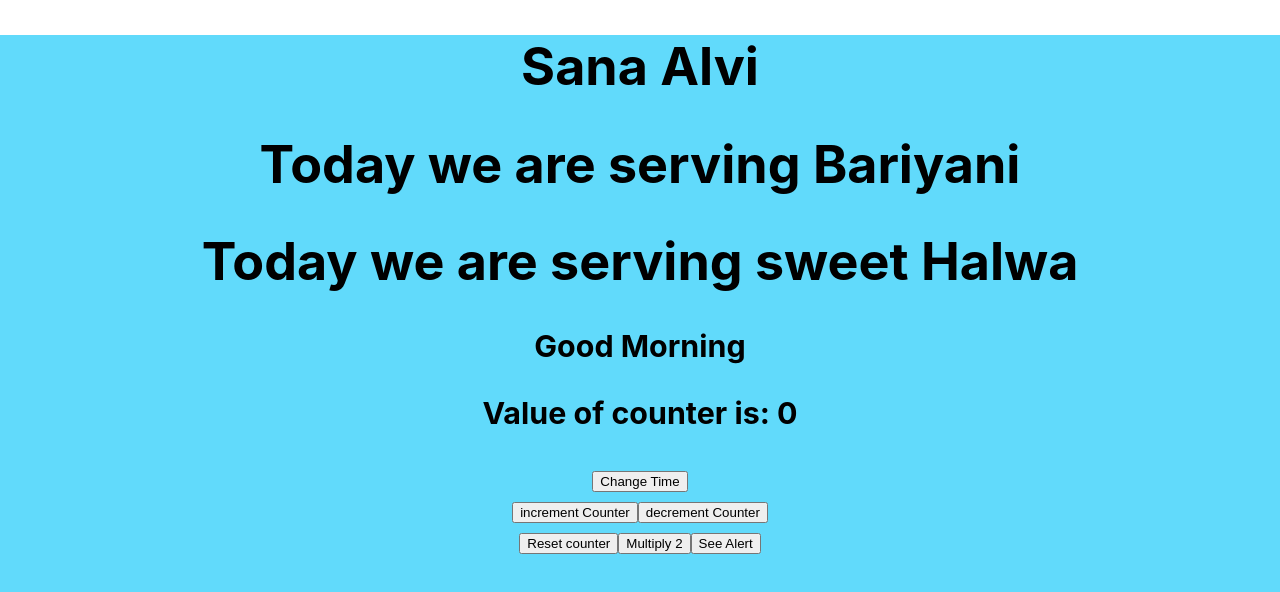
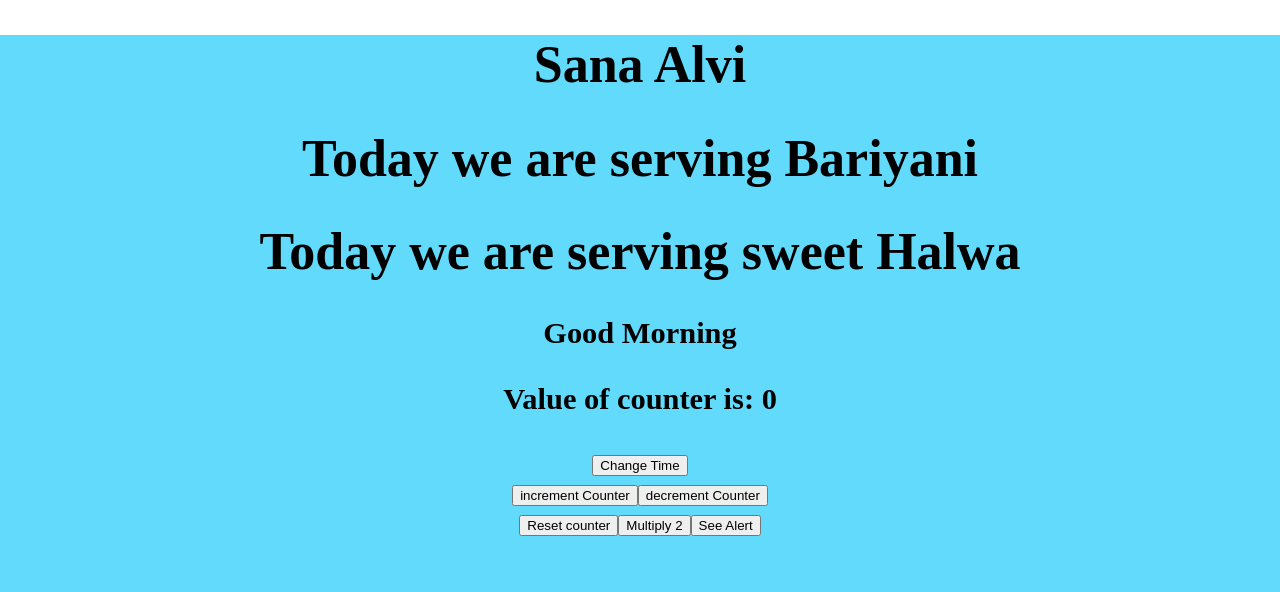
Before and after one commit to SanaAlvi/demo-app1, a React (Create React App) app: page / in a window 1280 px wide. Shown: the top 592 px of the page. Built offline with nearby package versions, Linux system fonts and the light colour scheme.

Commit message:
Update App.css

```diff
--- a/src/App.css
+++ b/src/App.css
@@ -2,14 +2,14 @@
   background-color: #61dafb;
   text-align: center;
   min-height: 100vh;
-  justify-content: center;
   font-size: calc(10px + 2vmin);
-  font-family: -apple-system, BlinkMacSystemFont, 'Segoe UI', Roboto, Oxygen, Ubuntu, Cantarell, 'Open Sans', 'Helvetica Neue', sans-serif;
+  font-family: serif;
 }
 
-.App-logo {
-  height: 40vmin;
-  pointer-events: none;
+.Sana{
+  background-color: cornsilk;
+  border: crimson;
+  border-radius: 5px;
 }
 
 @media (prefers-reduced-motion: no-preference) {
@@ -22,7 +22,6 @@
   text-align:center;
   background-color: #282c34;
   min-height: 100vh;
-  justify-content: center;
   font-size: calc(10px + 2vmin);
   color: white;
 }
```
